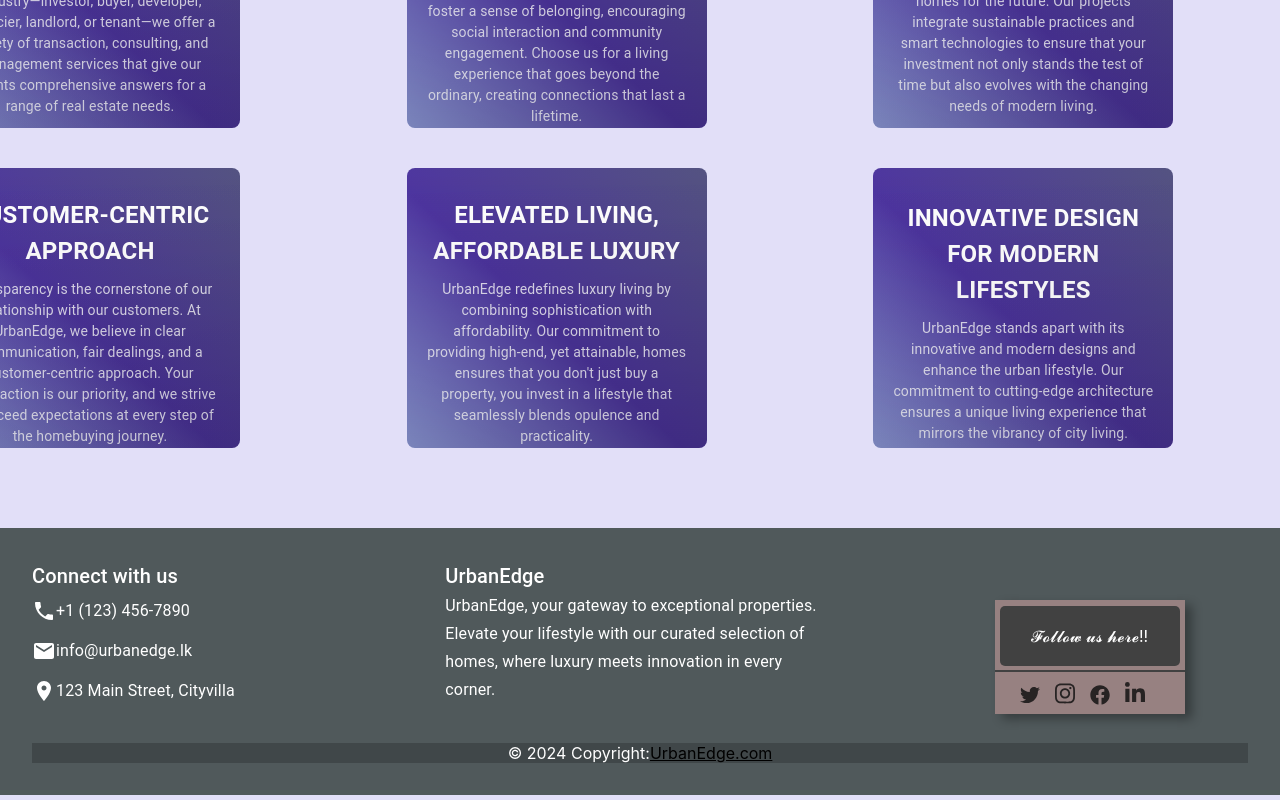
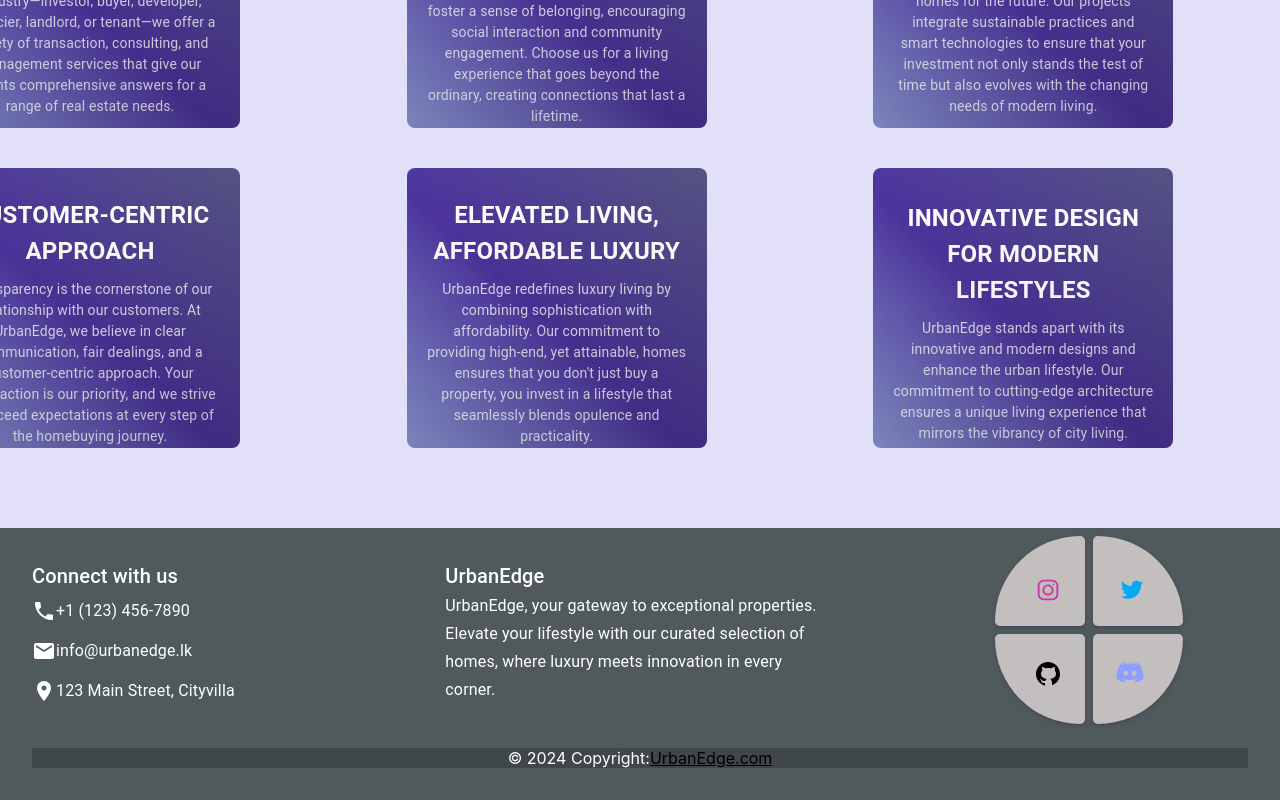
Before and after one commit to Thilina02/UrbanEdge, a React (Create React App) app in the folder urbanedge/: page / in a window 1280 px wide. Shown: the part 2844-3644 px from the top of the page. Built offline with nearby package versions, Linux system fonts and the light colour scheme.

Commit message:
modified footer

```diff
--- a/urbanedge/src/App.tsx
+++ b/urbanedge/src/App.tsx
@@ -48,6 +48,7 @@ function App() {
             <Route path='/img' element={<Imgetest />} />
             <Route path='/Your-Adds' element={<Uploadedadds />} />
             <Route path='/Apartments' element={<Apartmenttype />} />
+
           </Routes>
         </Router>
       </UserContextProvider>
--- a/urbanedge/src/components/Footer.tsx
+++ b/urbanedge/src/components/Footer.tsx
@@ -52,35 +52,31 @@ const Footer = () => {
           {/* Add SocialIcons component here */}
 
         </Grid>
-        <div className="cardox">
+        <div className="main">
+        <div className="up">
+          <button className="card1">
+          <svg xmlns="http://www.w3.org/2000/svg" xmlnsXlink="http://www.w3.org/1999/xlink" viewBox="0 0 256 256" width="30px" height="30px" fillRule="nonzero" className="instagram">
+        <g fillRule="nonzero" stroke="none" strokeWidth="1" strokeLinecap="butt" strokeLinejoin="miter" strokeMiterlimit="10" strokeDasharray="" strokeDashoffset="0" fontFamily="none" fontWeight="none" fontSize="none" textAnchor="none" style={{ mixBlendMode: 'normal' }}>
+          <g transform="scale(8,8)">
+            <path d="M11.46875,5c-3.55078,0 -6.46875,2.91406 -6.46875,6.46875v9.0625c0,3.55078 2.91406,6.46875 6.46875,6.46875h9.0625c3.55078,0 6.46875,-2.91406 6.46875,-6.46875v-9.0625c0,-3.55078 -2.91406,-6.46875 -6.46875,-6.46875zM11.46875,7h9.0625c2.47266,0 4.46875,1.99609 4.46875,4.46875v9.0625c0,2.47266 -1.99609,4.46875 -4.46875,4.46875h-9.0625c-2.47266,0 -4.46875,-1.99609 -4.46875,-4.46875v-9.0625c0,-2.47266 1.99609,-4.46875 4.46875,-4.46875zM21.90625,9.1875c-0.50391,0 -0.90625,0.40234 -0.90625,0.90625c0,0.50391 0.40234,0.90625 0.90625,0.90625c0.50391,0 0.90625,-0.40234 0.90625,-0.90625c0,-0.50391 -0.40234,-0.90625 -0.90625,-0.90625zM16,10c-3.30078,0 -6,2.69922 -6,6c0,3.30078 2.69922,6 6,6c3.30078,0 6,-2.69922 6,-6c0,-3.30078 -2.69922,-6 -6,-6zM16,12c2.22266,0 4,1.77734 4,4c0,2.22266 -1.77734,4 -4,4c-2.22266,0 -4,-1.77734 -4,-4c0,-2.22266 1.77734,-4 4,-4z"></path>
+          </g>
+        </g>
+      </svg>
 
-  <div className="Description">𝓕𝓸𝓵𝓵𝓸𝔀 𝓾𝓼 𝓱𝓮𝓻𝓮!!</div>
-
-  <div className="social-media" style={{height:'2vh'}}>
-        <a href="https://twitter.com/i/flow/login">
-            <svg viewBox="0 0 512 512" xmlns="http://www.w3.org/2000/svg">
-                <path d="M459.37 151.716c.325 4.548.325 9.097.325 13.645 0 138.72-105.583 298.558-298.558 298.558-59.452 0-114.68-17.219-161.137-47.106 8.447.974 16.568 1.299 25.34 1.299 49.055 0 94.213-16.568 130.274-44.832-46.132-.975-84.792-31.188-98.112-72.772 6.498.974 12.995 1.624 19.818 1.624 9.421 0 18.843-1.3 27.614-3.573-48.081-9.747-84.143-51.98-84.143-102.985v-1.299c13.969 7.797 30.214 12.67 47.431 13.319-28.264-18.843-46.781-51.005-46.781-87.391 0-19.492 5.197-37.36 14.294-52.954 51.655 63.675 129.3 105.258 216.365 109.807-1.624-7.797-2.599-15.918-2.599-24.04 0-57.828 46.782-104.934 104.934-104.934 30.213 0 57.502 12.67 76.67 33.137 23.715-4.548 46.456-13.32 66.599-25.34-7.798 24.366-24.366 44.833-46.132 57.827 21.117-2.273 41.584-8.122 60.426-16.243-14.292 20.791-32.161 39.308-52.628 54.253z"></path>
-            </svg>
-        </a>
-        <a href="https://www.instagram.com/">
-            <svg viewBox="0 0 448 512" xmlns="http://www.w3.org/2000/svg">
-                <path d="M224.1 141c-63.6 0-114.9 51.3-114.9 114.9s51.3 114.9 114.9 114.9S339 319.5 339 255.9 287.7 141 224.1 141zm0 189.6c-41.1 0-74.7-33.5-74.7-74.7s33.5-74.7 74.7-74.7 74.7 33.5 74.7 74.7-33.6 74.7-74.7 74.7zm146.4-194.3c0 14.9-12 26.8-26.8 26.8-14.9 0-26.8-12-26.8-26.8s12-26.8 26.8-26.8 26.8 12 26.8 26.8zm76.1 27.2c-1.7-35.9-9.9-67.7-36.2-93.9-26.2-26.2-58-34.4-93.9-36.2-37-2.1-147.9-2.1-184.9 0-35.8 1.7-67.6 9.9-93.9 36.1s-34.4 58-36.2 93.9c-2.1 37-2.1 147.9 0 184.9 1.7 35.9 9.9 67.7 36.2 93.9s58 34.4 93.9 36.2c37 2.1 147.9 2.1 184.9 0 35.9-1.7 67.7-9.9 93.9-36.2 26.2-26.2 34.4-58 36.2-93.9 2.1-37 2.1-147.8 0-184.8zM398.8 388c-7.8 19.6-22.9 34.7-42.6 42.6-29.5 11.7-99.5 9-132.1 9s-102.7 2.6-132.1-9c-19.6-7.8-34.7-22.9-42.6-42.6-11.7-29.5-9-99.5-9-132.1s-2.6-102.7 9-132.1c7.8-19.6 22.9-34.7 42.6-42.6 29.5-11.7 99.5-9 132.1-9s102.7-2.6 132.1 9c19.6 7.8 34.7 22.9 42.6 42.6 11.7 29.5 9 99.5 9 132.1s2.7 102.7-9 132.1z"></path>
-            </svg>
-        </a>
-        <a href="https://www.facebook.com/">
-            <svg viewBox="0 0 512 512" xmlns="http://www.w3.org/2000/svg">
-                <path d="M504 256C504 119 393 8 256 8S8 119 8 256c0 123.78 90.69 226.38 209.25 245V327.69h-63V256h63v-54.64c0-62.15 37-96.48 93.67-96.48 27.14 0 55.52 4.84 55.52 4.84v61h-31.28c-30.8 0-40.41 19.12-40.41 38.73V256h68.78l-11 71.69h-57.78V501C413.31 482.38 504 379.78 504 256z"></path>
-            </svg>
-        </a>
-        <a href="https://www.linkedin.com/in/thilina-perera-8ba24825b/">
-            <svg viewBox="0 0 448 512" xmlns="http://www.w3.org/2000/svg">
-                <path d="M100.28 448H7.4V148.9h92.88zM53.79 108.1C24.09 108.1 0 83.5 0 53.8a53.79 53.79 0 0 1 107.58 0c0 29.7-24.1 54.3-53.79 54.3zM447.9 448h-92.68V302.4c0-34.7-.7-79.2-48.29-79.2-48.29 0-55.69 37.7-55.69 76.7V448h-92.78V148.9h89.08v40.8h1.3c12.4-23.5 42.69-48.3 87.88-48.3 94 0 111.28 61.9 111.28 142.3V448z"></path>
-            </svg>
-        </a>
-    </div>
-
+    </button>
+    <button className="card2">
+      <svg xmlns="http://www.w3.org/2000/svg" viewBox="0 0 48 48" width="30px" height="30px" className="twitter"><path d="M42,12.429c-1.323,0.586-2.746,0.977-4.247,1.162c1.526-0.906,2.7-2.351,3.251-4.058c-1.428,0.837-3.01,1.452-4.693,1.776C34.967,9.884,33.05,9,30.926,9c-4.08,0-7.387,3.278-7.387,7.32c0,0.572,0.067,1.129,0.193,1.67c-6.138-0.308-11.582-3.226-15.224-7.654c-0.64,1.082-1,2.349-1,3.686c0,2.541,1.301,4.778,3.285,6.096c-1.211-0.037-2.351-0.374-3.349-0.914c0,0.022,0,0.055,0,0.086c0,3.551,2.547,6.508,5.923,7.181c-0.617,0.169-1.269,0.263-1.941,0.263c-0.477,0-0.942-0.054-1.392-0.135c0.94,2.902,3.667,5.023,6.898,5.086c-2.528,1.96-5.712,3.134-9.174,3.134c-0.598,0-1.183-0.034-1.761-0.104C9.268,36.786,13.152,38,17.321,38c13.585,0,21.017-11.156,21.017-20.834c0-0.317-0.01-0.633-0.025-0.945C39.763,15.197,41.013,13.905,42,12.429"></path></svg>
+    </button>
+  </div>
+  <div className="down">
+    <button className="card3">
+      <svg xmlns="http://www.w3.org/2000/svg" viewBox="0 0 30 30" width="30px" height="30px" className="github">    <path d="M15,3C8.373,3,3,8.373,3,15c0,5.623,3.872,10.328,9.092,11.63C12.036,26.468,12,26.28,12,26.047v-2.051 c-0.487,0-1.303,0-1.508,0c-0.821,0-1.551-0.353-1.905-1.009c-0.393-0.729-0.461-1.844-1.435-2.526 c-0.289-0.227-0.069-0.486,0.264-0.451c0.615,0.174,1.125,0.596,1.605,1.222c0.478,0.627,0.703,0.769,1.596,0.769 c0.433,0,1.081-0.025,1.691-0.121c0.328-0.833,0.895-1.6,1.588-1.962c-3.996-0.411-5.903-2.399-5.903-5.098 c0-1.162,0.495-2.286,1.336-3.233C9.053,10.647,8.706,8.73,9.435,8c1.798,0,2.885,1.166,3.146,1.481C13.477,9.174,14.461,9,15.495,9 c1.036,0,2.024,0.174,2.922,0.483C18.675,9.17,19.763,8,21.565,8c0.732,0.731,0.381,2.656,0.102,3.594 c0.836,0.945,1.328,2.066,1.328,3.226c0,2.697-1.904,4.684-5.894,5.097C18.199,20.49,19,22.1,19,23.313v2.734 c0,0.104-0.023,0.179-0.035,0.268C23.641,24.676,27,20.236,27,15C27,8.373,21.627,3,15,3z"></path></svg>
+    </button>
+    <button className="card4">
+      <svg height="30px" width="30px" viewBox="0 0 48 48" xmlns="http://www.w3.org/2000/svg" className="discord"><path d="M40,12c0,0-4.585-3.588-10-4l-0.488,0.976C34.408,10.174,36.654,11.891,39,14c-4.045-2.065-8.039-4-15-4s-10.955,1.935-15,4c2.346-2.109,5.018-4.015,9.488-5.024L18,8c-5.681,0.537-10,4-10,4s-5.121,7.425-6,22c5.162,5.953,13,6,13,6l1.639-2.185C13.857,36.848,10.715,35.121,8,32c3.238,2.45,8.125,5,16,5s12.762-2.55,16-5c-2.715,3.121-5.857,4.848-8.639,5.815L33,40c0,0,7.838-0.047,13-6C45.121,19.425,40,12,40,12z M17.5,30c-1.933,0-3.5-1.791-3.5-4c0-2.209,1.567-4,3.5-4s3.5,1.791,3.5,4C21,28.209,19.433,30,17.5,30z M30.5,30c-1.933,0-3.5-1.791-3.5-4c0-2.209,1.567-4,3.5-4s3.5,1.791,3.5,4C34,28.209,32.433,30,30.5,30z"></path></svg>
+    </button>
+  </div>
 </div>
-
         {/* Additional Links */}
         <Grid item xs={12} md={4}>
           {/* Add your additional links here */}
--- a/urbanedge/src/components/footer.css
+++ b/urbanedge/src/components/footer.css
@@ -1,87 +1,125 @@
-.cardox {
-    margin-top: 8vh;
-    width: 190px;
-    height: 114px;
-    background: rgb(151, 129, 129);
-    box-shadow: 7px 5px 10px rgba(0, 0, 0, 0.333);
+.main {
+  display: flex;
+  flex-direction: column;
+  gap: 0.5em;
   margin-left: 20vh;
-
-
 }
 
-  .imge {
-    height: 70px;
-    background-color: #dbc1c1;
+.up {
+  display: flex;
+  flex-direction: row;
+  gap: 0.5em;
 }
 
-  .imge .Usericon {
-    background-color: #414141;
-    transform: translateX(10px) translateY(10px);
-    width: 50px;
-    height: 50px;
-    border-radius: 10px;
+.down {
+  display: flex;
+  flex-direction: row;
+  gap: 0.5em;
 }
 
-  .imge .UserName {
-    background-color: #414141;
-    width: 60px;
-    height: 15px;
-    border-width: 10px;
-    border-radius: 5px;
-    border-color: #262626;
-    color: #262626;
-    font-size: 15px;
-    font-weight: bold;
-    transform: translateX(70px) translateY(-35px);
+.card1 {
+  width: 90px;
+  height: 90px;
+  outline: none;
+  border: none;
+  background: rgb(196, 191, 191);
+  border-radius: 90px 5px 5px 5px;
+  box-shadow: rgba(50, 50, 93, 0.25) 0px 2px 5px -1px, rgba(0, 0, 0, 0.3) 0px 1px 3px -1px;
+  transition: .2s ease-in-out;
 }
 
-  .imge .Id {
-    background-color: #414141;
-    width: 100px;
-    height: 15px;
-    border-width: 10px;
-    border-radius: 5px;
-    border-color: #262626;
-    color: #262626;
-    font-size: 15px;
-    font-weight: bold;
-    transform: translateX(70px) translateY(-25px);
+.instagram {
+  margin-top: 1.5em;
+  margin-left: 1.2em;
+  fill: #cc39a4;
 }
 
-  .Description {
-    border-color: #141414;
-    background-color: #414141;
-    transform: translate(5px, 6px);
-    width: 180px;
-    height: 60px;
-    border-radius: 5px;
-    display: grid;
-    place-items: center;
+.card2 {
+  width: 90px;
+  height: 90px;
+  outline: none;
+  border: none;
+  background: rgb(196, 191, 191);
+  border-radius: 5px 90px 5px 5px;
+  box-shadow: rgba(50, 50, 93, 0.25) 0px 2px 5px -1px, rgba(0, 0, 0, 0.3) 0px 1px 3px -1px;
+  transition: .2s ease-in-out;
 }
 
-  /*______Social Media______*/
-  .social-media:before {
-    content: " ";
-    display: block;
-    width: 100%;
-    height: 2px;
-    transform: translatey(10px);
-    background: #414141;
+.twitter {
+  margin-top: 1.5em;
+  margin-left: -.9em;
+  fill: #03A9F4;
 }
 
-  .social-media a {
-    margin-right: 15px;
-    text-decoration: none;
-    color: inherit;
+.card3 {
+  width: 90px;
+  height: 90px;
+  outline: none;
+  border: none;
+  background: rgb(196, 191, 191);
+  border-radius: 5px 5px 5px 90px;
+  box-shadow: rgba(50, 50, 93, 0.25) 0px 2px 5px -1px, rgba(0, 0, 0, 0.3) 0px 1px 3px -1px;
+  transition: .2s ease-in-out;
 }
 
-  .social-media a:last-child {
-    margin-right: 0;
+.github {
+  margin-top: -.6em;
+  margin-left: 1.2em;
 }
 
-  .social-media a svg {
-    color: #272323;
-    transform: translatex(25px) translateY(20px);
-    width: 20px;
-    fill: currentColor;
+.card4 {
+  width: 90px;
+  height: 90px;
+  outline: none;
+  border: none;
+  background: rgb(196, 191, 191);
+  border-radius: 5px 5px 90px 5px;
+  box-shadow: rgba(50, 50, 93, 0.25) 0px 2px 5px -1px, rgba(0, 0, 0, 0.3) 0px 1px 3px -1px;
+  transition: .2s ease-in-out;
 }
+
+.discord {
+  margin-top: -.9em;
+  margin-left: -1.2em;
+  fill: #8c9eff;
+}
+
+.card1:hover {
+  cursor: pointer;
+  scale: 1.1;
+  background-color: #cc39a4;
+}
+
+.card1:hover .instagram {
+  fill: white;
+}
+
+.card2:hover {
+  cursor: pointer;
+  scale: 1.1;
+  background-color: #03A9F4;
+}
+
+.card2:hover .twitter {
+  fill: white;
+}
+
+.card3:hover {
+  cursor: pointer;
+  scale: 1.1;
+  background-color: black;
+}
+
+.card3:hover .github {
+  fill: white;
+}
+
+.card4:hover {
+  cursor: pointer;
+  scale: 1.1;
+  background-color: #8c9eff;
+}
+
+.card4:hover .discord {
+  fill: white;
+}
```
Lines whose indentation alone changed are shown as unchanged.
